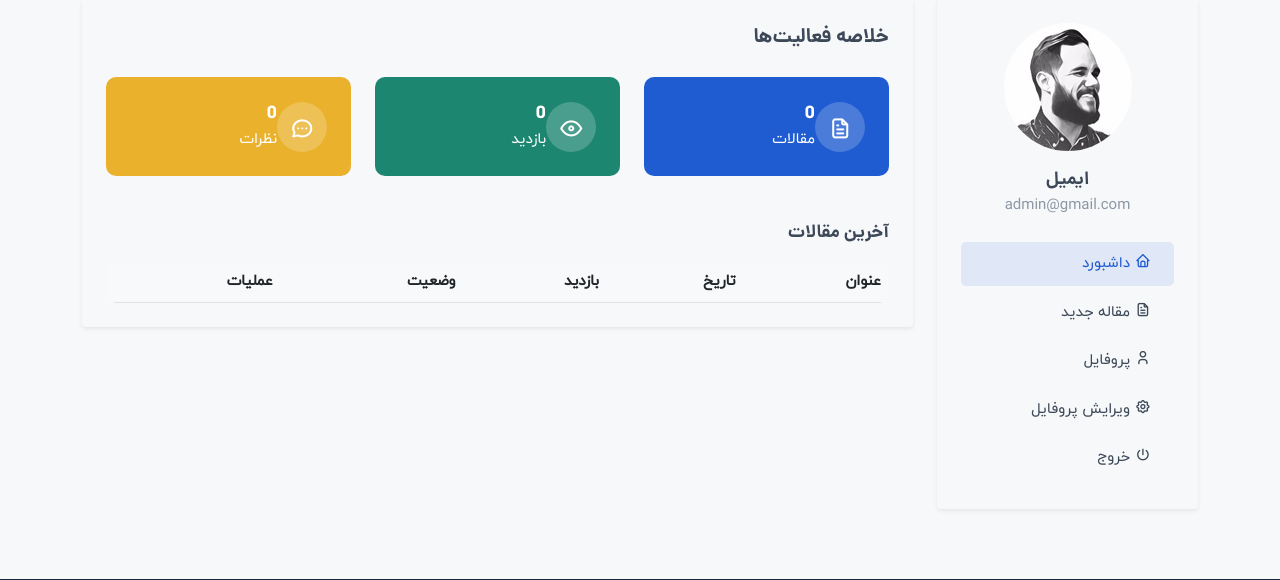
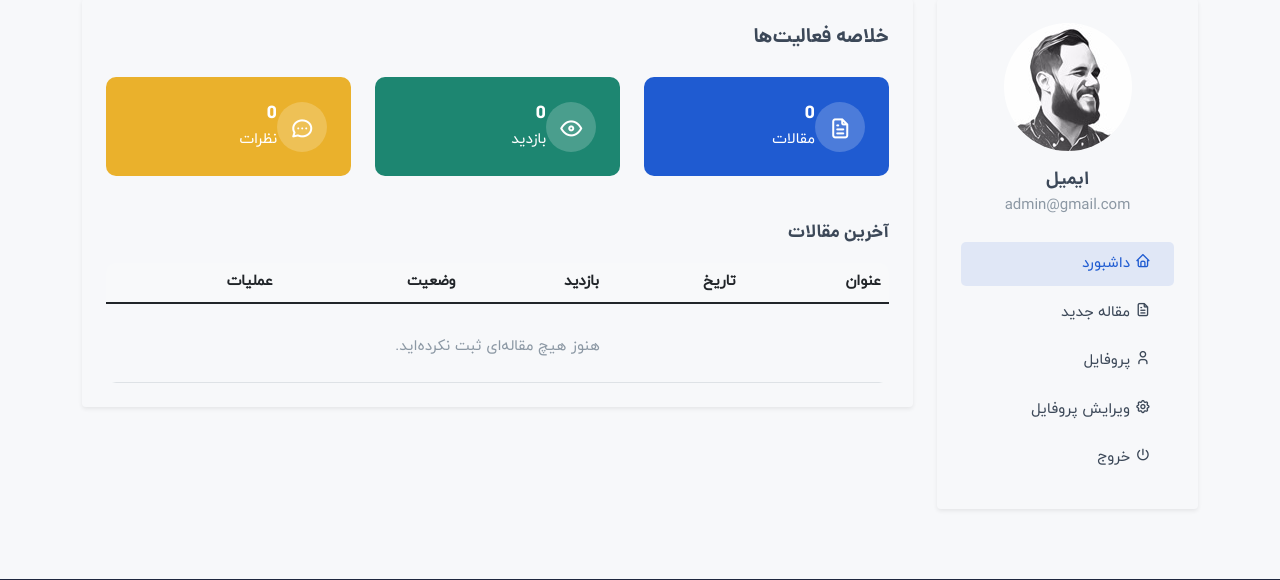
Before and after one commit to Benyaminyp/GetBlog, a Django app: page /dashboard/user/ in a window 1280 px wide. Shown: the part 101-681 px from the top of the page. Run offline with Django 5.2, Linux system fonts and the light colour scheme; a user stored in the database is signed in; data comes from the database, SQL or seed files in the repository; both versions use the stored data as it was after the commit; lists and menus that the app fills with data are empty; some libraries are stand-ins or nearby versions.

Commit message:
Display user's articles or a friendly message if none exist

```diff
--- a/dashboard/templates/dashboard/index.html
+++ b/dashboard/templates/dashboard/index.html
@@ -110,7 +110,13 @@
                                                 <a href="#" data-slug="{{ user_article.slug }}" class="btn btn-sm btn-danger delete-btn">حذف</a>
                                             </td>
                                         </tr>
-
+                                        {% empty %}
+                                        <tr>
+                                            <td colspan="5" class="text-center text-muted py-4">
+                                                <i class="bi bi-exclamation-circle fs-4 d-block mb-2"></i>
+                                                <span>هنوز هیچ مقاله‌ای ثبت نکرده‌اید.</span>
+                                            </td>
+                                        </tr>
                                         {% endfor %}
 
 
```
Also changed, not shown: db.sqlite3.
